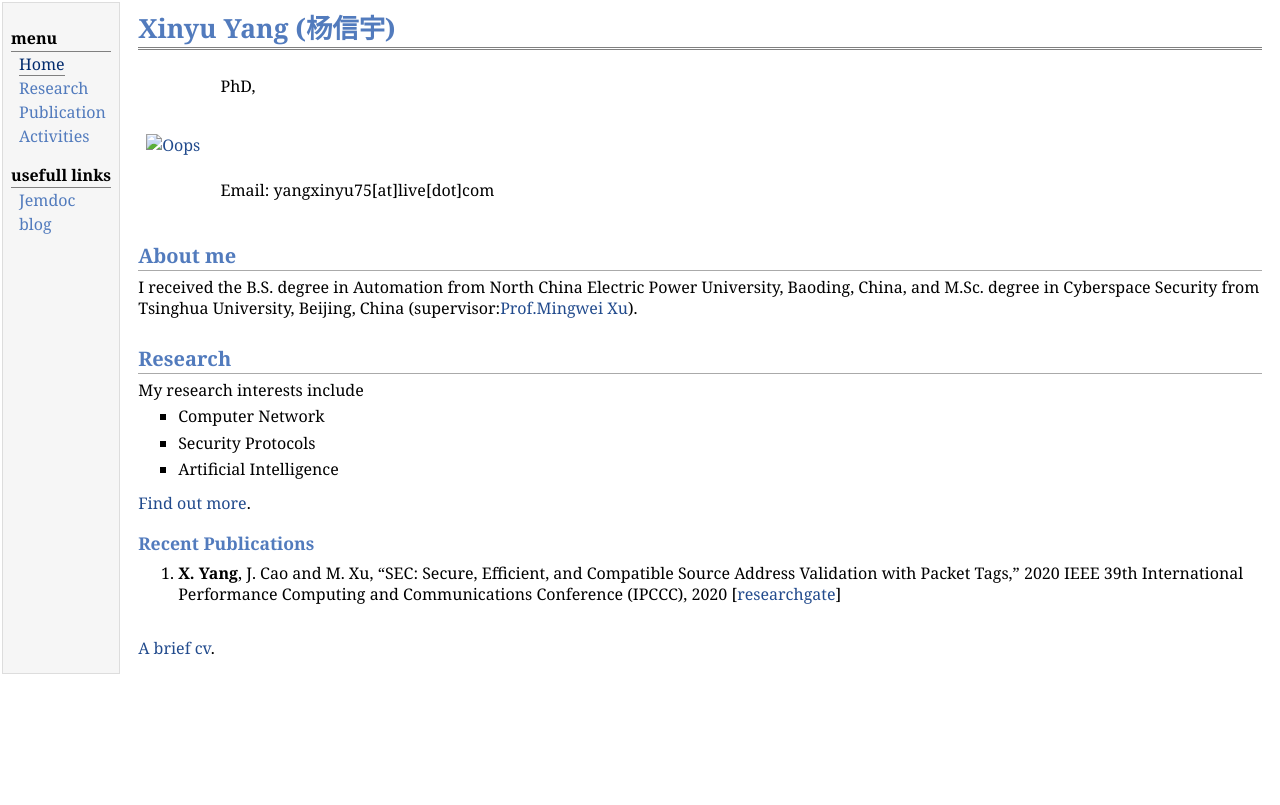
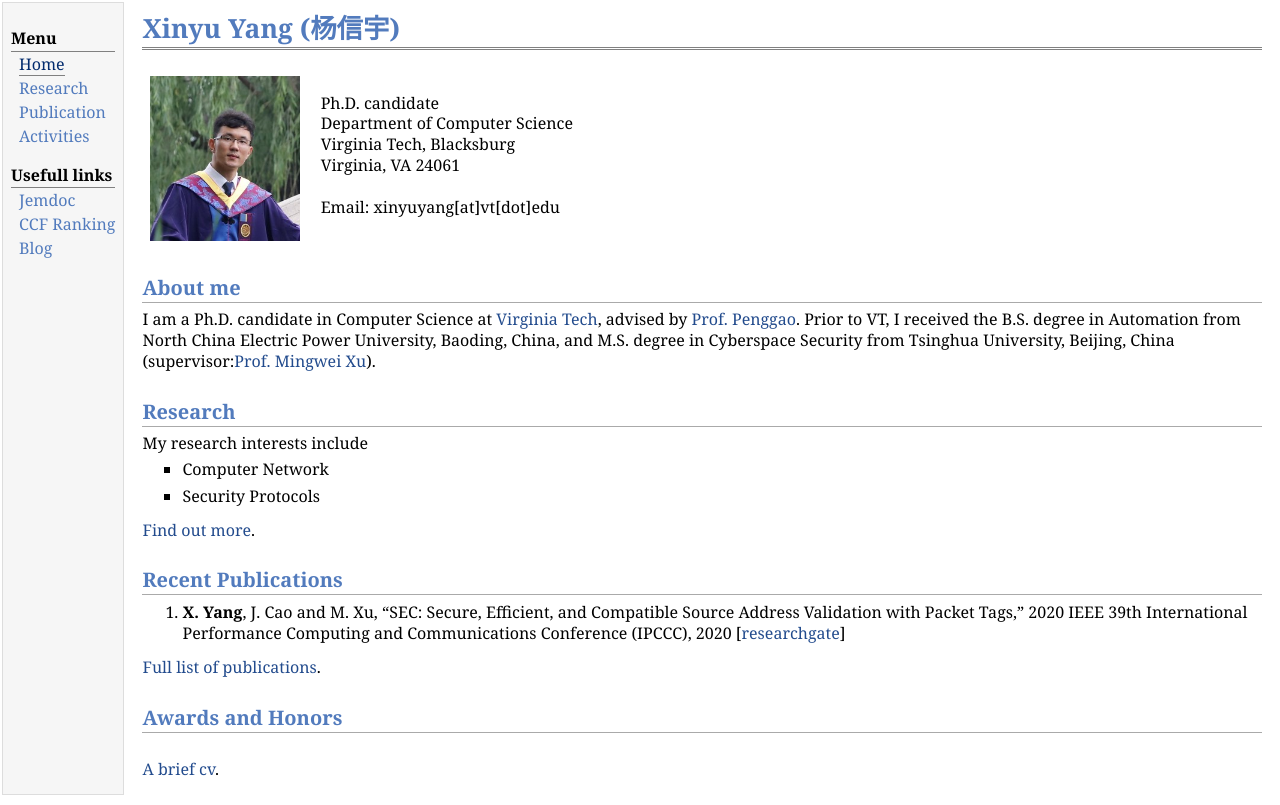
Before and after one commit to xinyu-yang/xinyu-yang.github.io, a plain HTML site: page html/index.html in a window 1280 px wide. Drawn offline with Linux system fonts and the light colour scheme.

Commit message:
update content

```diff
--- a/html/index.html
+++ b/html/index.html
@@ -18,29 +18,33 @@
 <table summary="Table for page layout." id="tlayout">
 <tr valign="top">
 <td id="layout-menu">
-<div class="menu-category">menu</div>
+<div class="menu-category">Menu</div>
 <div class="menu-item"><a href="index.html" class="current">Home</a></div>
 <div class="menu-item"><a href="research.html">Research</a></div>
 <div class="menu-item"><a href="publication.html">Publication</a></div>
 <div class="menu-item"><a href="activity.html">Activities</a></div>
-<div class="menu-category">usefull links</div>
+<div class="menu-category">Usefull links</div>
 <div class="menu-item"><a href="http://jemdoc.jaboc.net/">Jemdoc</a></div>
-<div class="menu-item"><a href="https://xinyu-yang.github.io/blog/">blog</a></div>
+<div class="menu-item"><a href="https://www.ccf.org.cn/Academic_Evaluation/By_category/">CCF&nbsp;Ranking</a></div>
+<div class="menu-item"><a href="https://xinyu-yang.github.io/blog/">Blog</a></div>
 </td>
 <td id="layout-content">
 <div id="toptitle">
 <h1>Xinyu Yang (杨信宇)</h1>
 </div>
 <table class="imgtable"><tr><td>
-<a href="http://xinyu-yang.github.io/"><img src="file/bio.jpg" alt="Oops" width="131px" height="160px" /></a>&nbsp;</td>
-<td align="left"><p>PhD,<br /> <a href=""></a>
-<br /><a href=""></a><br />
-<br />
-<br />
-Email: yangxinyu75[at]live[dot]com</p>
+<a href="http://xinyu-yang.github.io/"><img src="../file/bio.jpg" alt="Oops" width="150px" height="165px" /></a>&nbsp;</td>
+<td align="left"><p>Ph.D. candidate <br />
+Department of Computer Science <br />
+Virginia Tech, Blacksburg <br />
+Virginia, VA 24061
+<br /> <br />
+Email: xinyuyang[at]vt[dot]edu</p>
 </td></tr></table>
 <h2>About me</h2>
-<p>I received the B.S. degree in Automation from North China Electric Power University, Baoding, China, and M.Sc. degree in Cyberspace Security from Tsinghua University, Beijing, China (supervisor:<a href="http://routing.netlab.edu.cn/tiki-index.php?page=Mingwei+Xu">Prof.Mingwei Xu</a>).</p>
+<p>I am a Ph.D. candidate in Computer Science at <a href="https://www.vt.edu">Virginia Tech</a>, advised by <a href="https://people.cs.vt.edu/penggao/">Prof. Penggao</a>.
+Prior to VT, I received the B.S. degree in Automation from North China Electric Power University, Baoding, China,
+and M.S. degree in Cyberspace Security from Tsinghua University, Beijing, China (supervisor:<a href="http://routing.netlab.edu.cn/tiki-index.php?page=Mingwei+Xu">Prof. Mingwei Xu</a>).</p>
 <h2>Research</h2>
 <p>My research interests include </p>
 <ul>
@@ -48,17 +52,17 @@ Email: yangxinyu75[at]live[dot]com</p>
 </li>
 <li><p>Security Protocols</p>
 </li>
-<li><p>Artificial Intelligence</p>
-</li>
 </ul>
 <p><a href="research.html">Find out more</a>.</p>
-<h3>Recent Publications </h3>
+<h2>Recent Publications </h2>
 <ol>
 <li><p><b>X. Yang</b>, J. Cao and M. Xu, &ldquo;SEC: Secure, Efficient, and Compatible Source Address Validation with Packet Tags,&rdquo; 2020 IEEE 39th International Performance Computing and Communications Conference (IPCCC), 2020 [<a href="https://www.researchgate.net/publication/351019888_SEC_Secure_Efficient_and_Compatible_Source_Address_Validation_with_Packet_Tags">researchgate</a>]</p>
 </li>
 </ol>
+<p><a href="publication.html">Full list of publications</a>.</p>
+<h2>Awards and Honors</h2>
 <p><br />
-<a href="file/cv.pdf">A brief cv</a>.</p>
+<a href="../file/cv.pdf">A brief cv</a>.</p>
 </td>
 </tr>
 </table>
```
Also changed, not shown: html/activity.html (+4 -3 lines), html/publication.html (+4 -3 lines), html/research.html (+4 -3 lines), file/bio.jpg (added), 2 other files.
